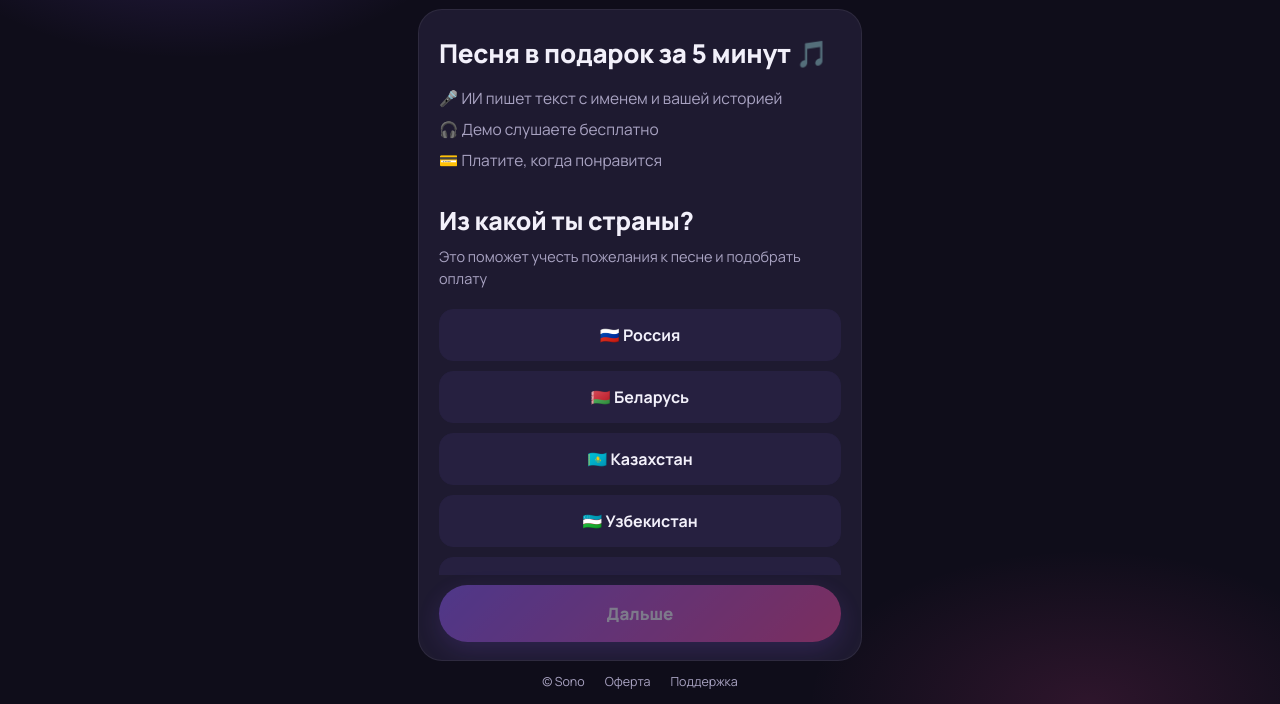
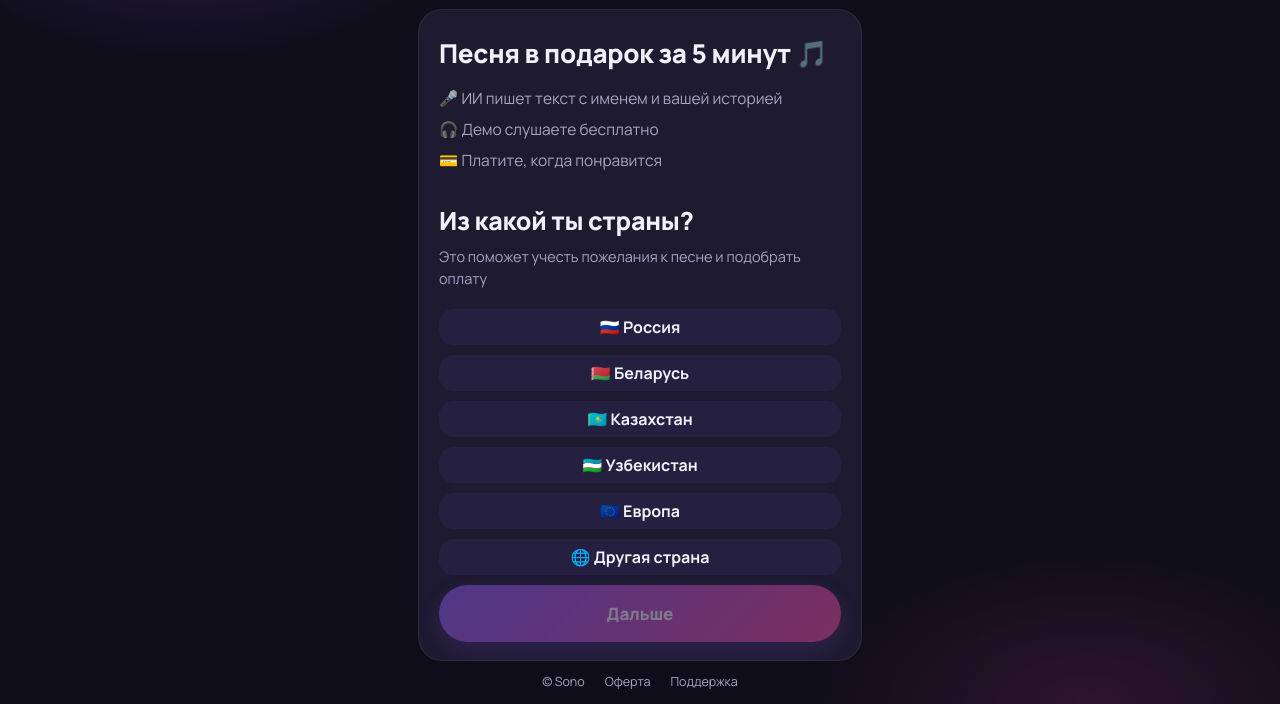
Before and after one commit to expertpages/sono-site, a plain HTML site: page index.html in a window 1280 px wide. Shown: the part 96-800 px from the top of the page. Drawn offline with Linux system fonts and the light colour scheme.

Commit message:
fix: кнопки вариантов заполняют экран (авторазмер), 2 колонки при многих вариантах

```diff
--- a/css/style.css
+++ b/css/style.css
@@ -119,17 +119,14 @@ body {
   margin-bottom: 20px;
 }
 
-/* кнопки-варианты — один столбик, растянуты на всю высоту экрана */
+/* кнопки-варианты — высоту и число столбцов задаёт sizeChips() в app.js,
+   чтобы они ровно заполняли экран и все были видны */
 .chips {
-  display: flex;
-  flex-direction: column;
+  display: grid;
+  grid-template-columns: 1fr; /* JS переключает на 2 колонки, если вариантов много */
   gap: 10px;
-  flex: 1;          /* занимает всё свободное место */
-  /* min-height не ограничиваем: если не влезает — скролл, а не сжатие */
 }
 .chip {
-  flex: 1;          /* кнопки делят свободную высоту между собой */
-  min-height: 52px;
   display: flex;
   align-items: center;
   justify-content: center;
@@ -137,11 +134,12 @@ body {
   background: var(--card-2);
   color: var(--text);
   border-radius: 14px;
-  padding: 10px 12px;
+  padding: 6px 12px;
   font-family: inherit;
   font-size: 16px; font-weight: 700;
   cursor: pointer;
   text-align: center;
+  overflow: hidden;
   transition: all .15s;
 }
 .chip:active { transform: scale(.96); }
```
